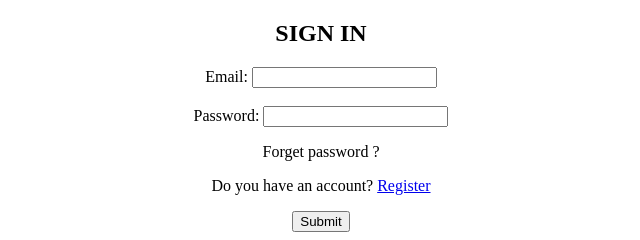
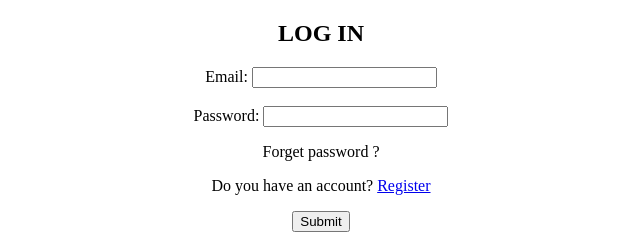
Before and after one commit to josnavi1013/biography, a plain HTML site: page login.html in a window 1280 px wide. Shown: the full height of the page, 319-959 px from the left. Drawn offline with Linux system fonts and the light colour scheme.

Commit message:
Josnavi changed content in login page

```diff
--- a/login.html
+++ b/login.html
@@ -7,7 +7,7 @@
 </head>
 <body>
     <center>
-        <h2>SIGN IN</h2>
+        <h2>LOG IN</h2>
         <form action="./biography.html">
             <label>Email: <input type="email" name="email"></label><br><br>
             <label>Password: <input type="pssword" name="pass"></label>
```
